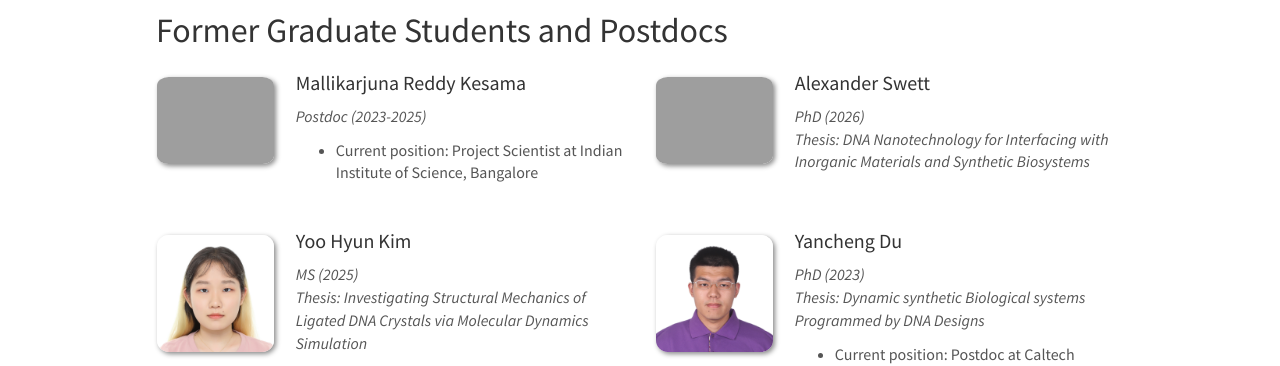
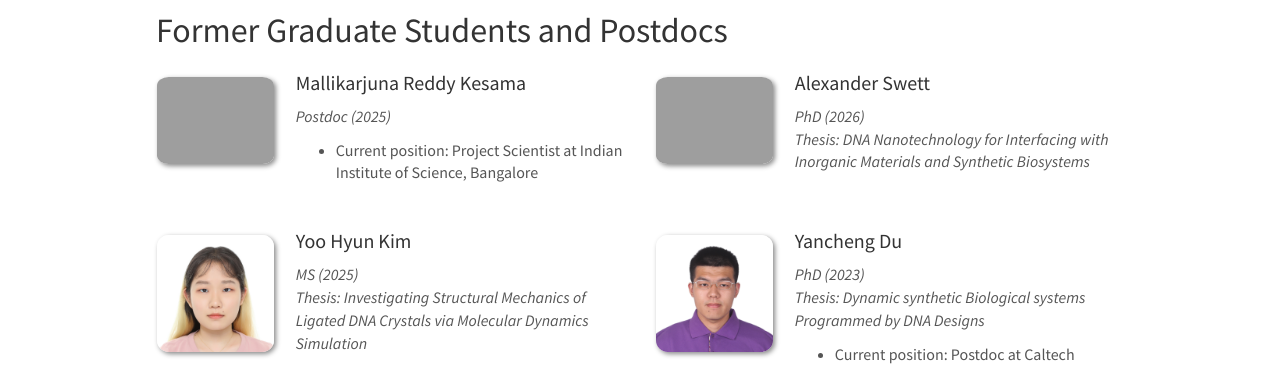
Before and after one commit to choidnalab/choidnalab.github.io, a Jekyll site: the page built from _pages/team.md, in a window 1280 px wide and 900 px high, scrolled down 1182 px. Shown: the part 154-520 px from the top of the window. Built offline with Jekyll 4.4.1, drawn with Linux system fonts in a browser that asks for light colours; nearby versions of some CDN libraries.

Commit message:
Update postdoc duration for Mallikarjuna Reddy Kesama

```diff
--- a/_data/alumni_members.yml
+++ b/_data/alumni_members.yml
@@ -1,7 +1,7 @@
 
 - name: Mallikarjuna Reddy Kesama
   photo: Malli.JPG
-  info: Postdoc (2023-2025)
+  info: Postdoc (2025)
   info2: ""
   email:
   duration:
```
